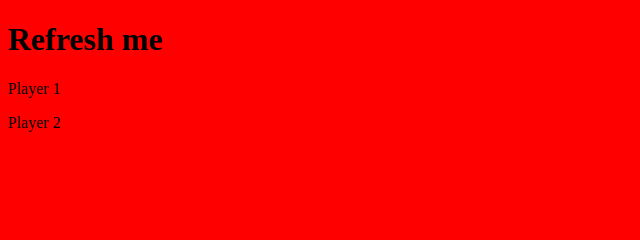
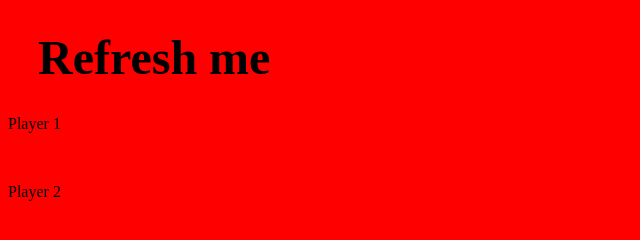
Before and after one commit to AndersPihlblad11/CI_P2_DG, a plain HTML site: page index.html in a window 1280 px wide. Shown: the whole page, without its empty margins (0-640 px from the left). Drawn offline with Linux system fonts and the light colour scheme.

Commit message:
added dice class

```diff
--- a/index.html
+++ b/index.html
@@ -10,8 +10,16 @@
 <body>
 <div class="container"></div>
     <h1>Refresh me</h1>
+
+    <div class="dice">
     <p>Player 1</p>
+    <img src="img1" alt="">
+    </div>
+
+    <div class="dice">
     <p>Player 2</p>
+    <img src="img2" alt="">
+    </div>
 
 </div>
 </body>
--- a/styles.css
+++ b/styles.css
@@ -7,3 +7,8 @@ body {
     margin: auto;
     text-align: center;
 }
+
+h1 {
+    margin: 30px;
+    font-size: 3rem;
+  }
```
Also changed, not shown: images/dice1.png (added), images/dice2.png (added), images/dice3.png (added), images/dice4.png (added), images/dice5.png (added), images/dice6.png (added), images/index.js (deleted), index.js (added).
